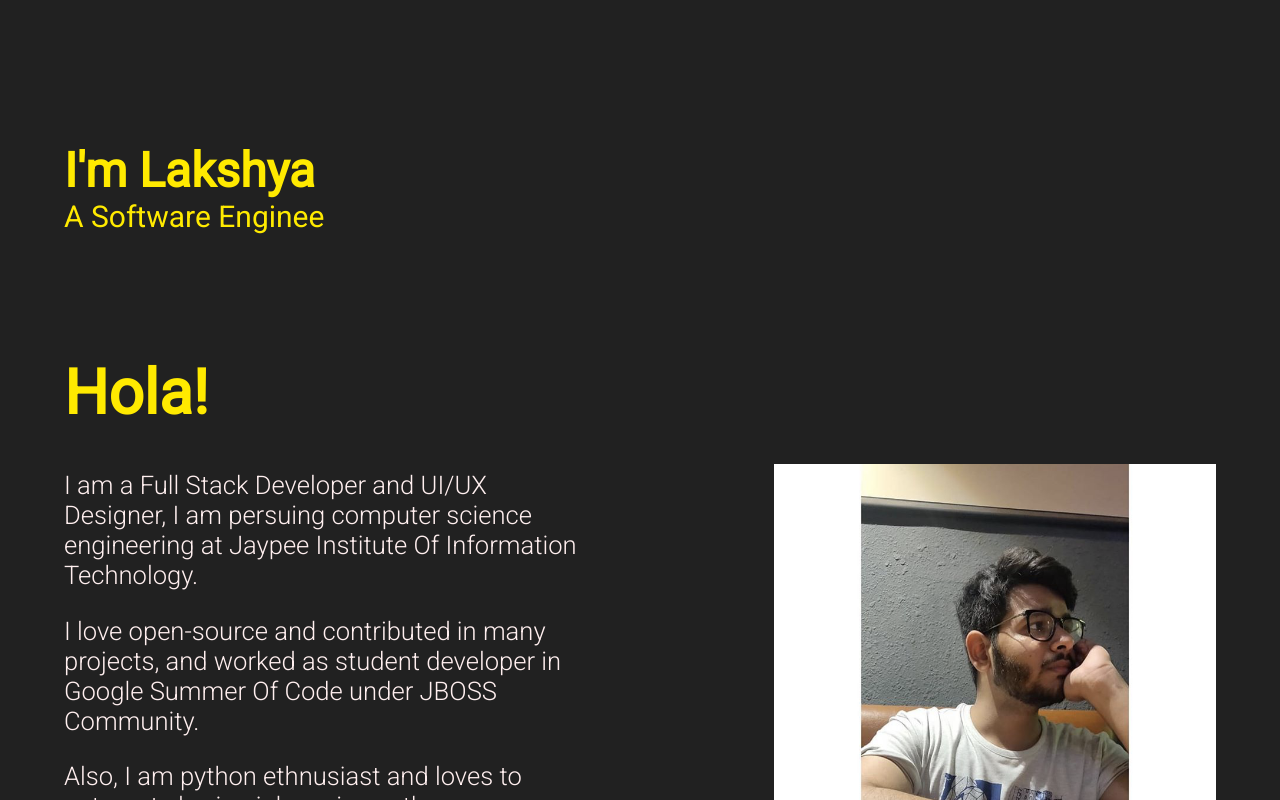
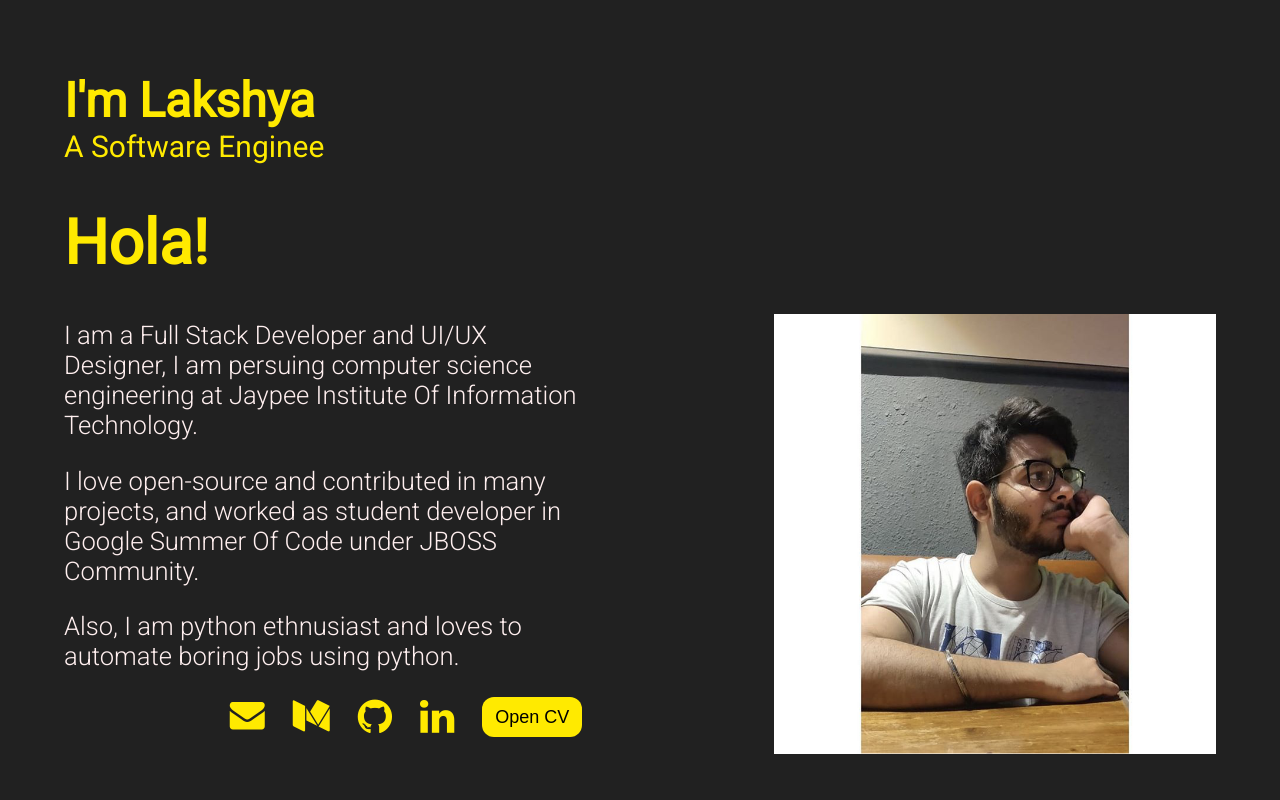
Before and after one commit to lakshyabatman/lakshyabatman.github.io, a React (Create React App) app: page / in a window 1280 px wide. Shown: the top 800 px of the page. Built offline with nearby package versions, Linux system fonts and the light colour scheme; a web font is replaced by a local one.

Commit message:
Updated styling

```diff
--- a/src/components/style/HomeScreen.css
+++ b/src/components/style/HomeScreen.css
@@ -3,11 +3,11 @@
 .HomeScreen {
     background-color:#212121;
     color:#FFEA00;
-    padding: 110px 5vw;
+    padding: 40px 5vw;
 }
 
 .row {
-    margin-top: 80px;
+    margin-top: 0px;
     display:flex;
     font-family: 'Roboto';
     justify-content: flex-start;
```
